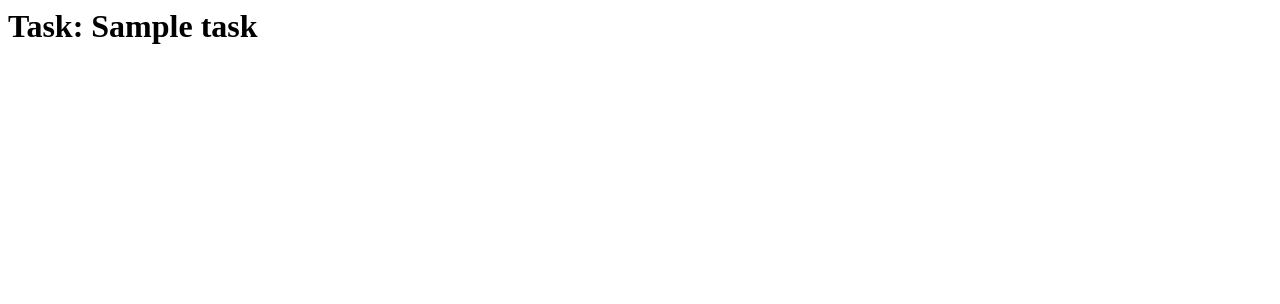
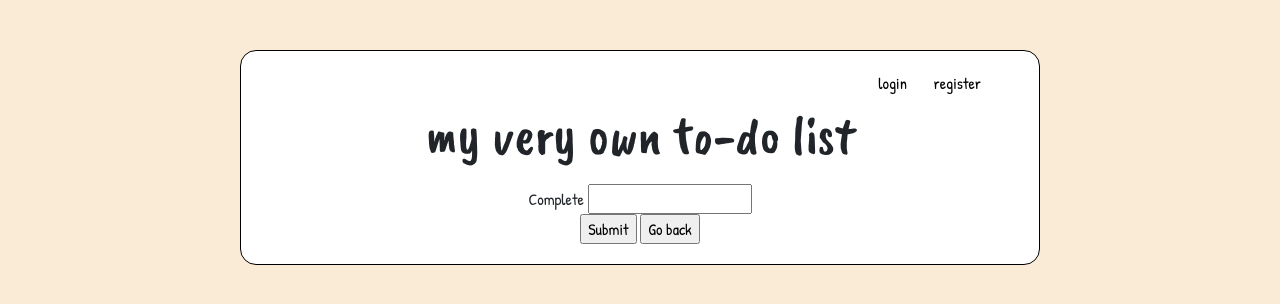
Before and after one commit to EndovelicoPT/todo_list, a Django app: template base/templates/base/task_detail.html in a window 1280 px wide. Shown: the top 304 px of the page. Run offline with Django 4.2, Linux system fonts and the light colour scheme; the template is opened without the code that fills it: most values are stand-ins (such as "Sample title", 1, 10 or a date in 2020); form fields are guessed from the names that the template uses.

Commit message:
Finished styling. Fixed bugs.

```diff
--- a/base/static/base/style.css
+++ b/base/static/base/style.css
@@ -42,7 +42,7 @@ a:hover {
     border: 1px solid black;
     border-radius: 16px;
     flex-basis: 800px;
-    height: 790px;
+    height: fit-content;
     padding: 20px 35px;
     margin-top: 50px;
 }
--- a/base/templates/base/task_detail.html
+++ b/base/templates/base/task_detail.html
@@ -1 +1,12 @@
-<h1>Task: {{task}}</h1>
+{% extends 'base/base.html' %}
+{% block content %}
+<form class="registration-form" method='POST' action="">
+    {% csrf_token %}
+    <label>{{form.complete.label}}</label>
+    {{form.complete}}
+    <br>
+    <input type="submit" value="Submit">
+    <a href="{% url 'tasks' %}"> <input type="submit" value="Go back"></a>
+
+</form>
+{% endblock %}
--- a/base/views.py
+++ b/base/views.py
@@ -80,7 +80,8 @@ class TaskCreate(LoginRequiredMixin, CreateView):
 
 class TaskUpdate(LoginRequiredMixin, UpdateView):
     model = Task
-    fields = ['title', 'description', 'complete']
+    fields = ['complete']
+    template_name = 'base/task_detail.html'
     success_url = reverse_lazy('tasks')
 
 
```
Also changed, not shown: base/templates/base/task_list.html (+4 -3 lines), db.sqlite3.
